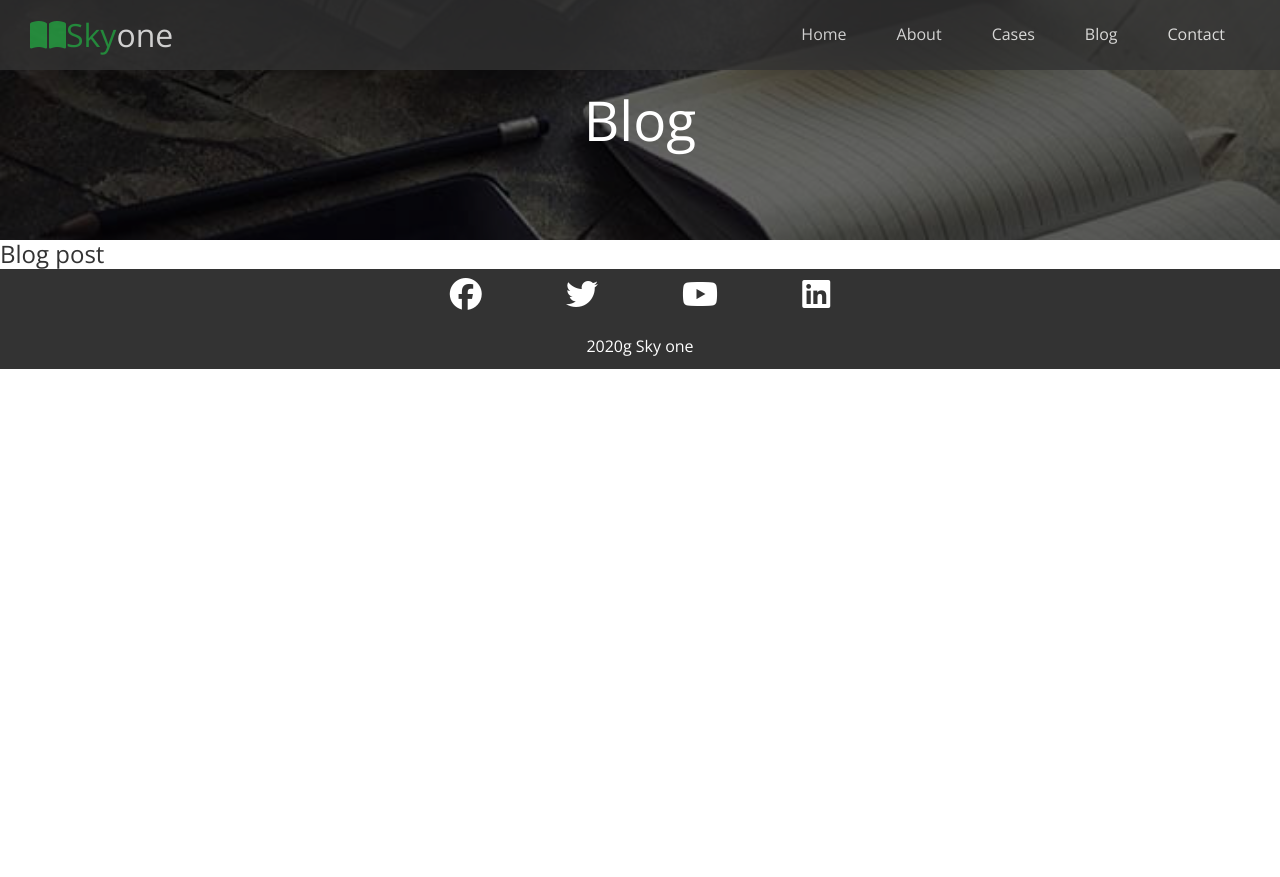
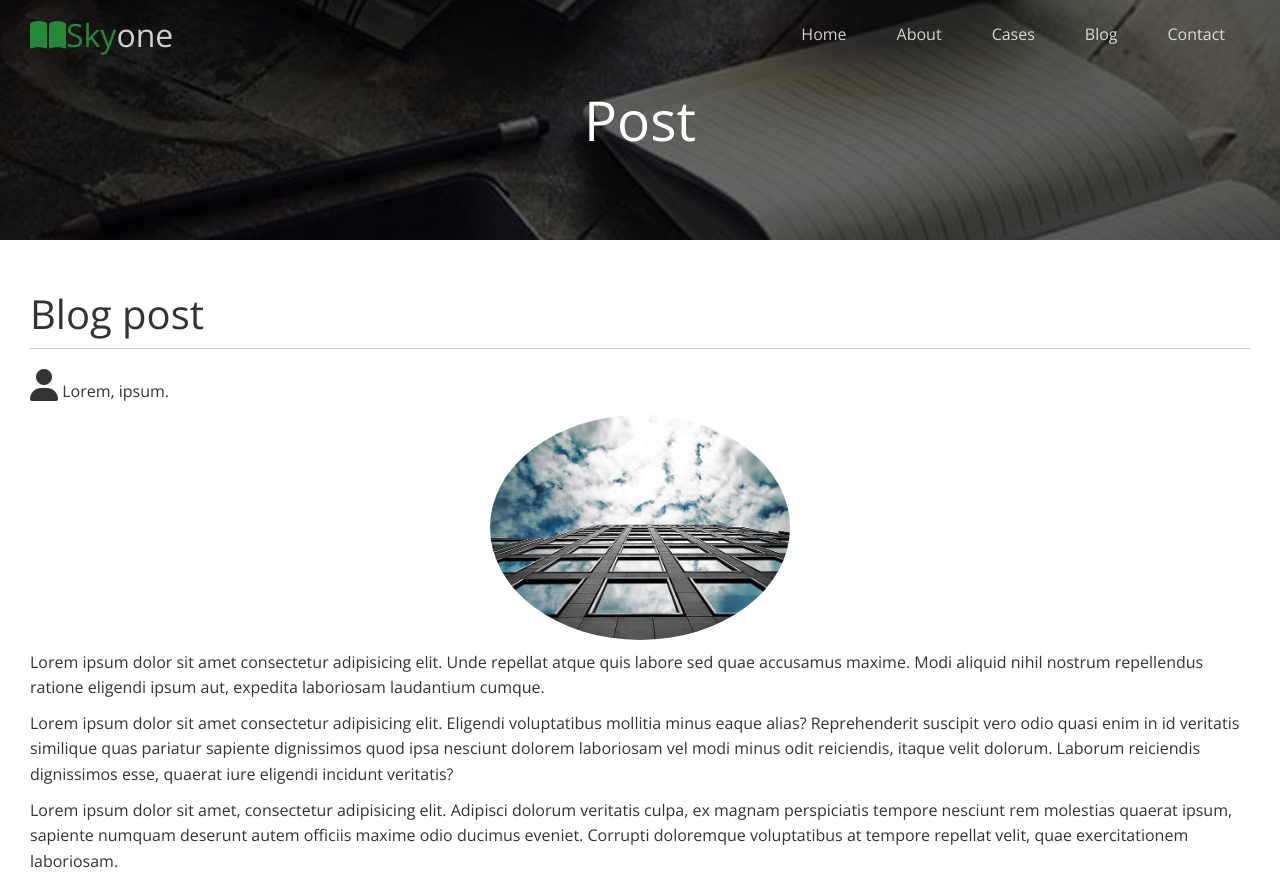
Before and after one commit to alenskupnjak/HtmlSkyOne, a plain HTML site: page post.html in a window 1280 px wide. Shown: the top 877 px of the page. Before the commit the page ends 800 px from the top, so only its background shows below. Drawn offline with nearby package versions, Linux system fonts and the light colour scheme.

Commit message:
005 js efekti

```diff
--- a/css/style.css
+++ b/css/style.css
@@ -49,6 +49,12 @@ img {
   position: fixed;
   top: 0;
   padding: 0 30px;
+  transition: 0.5s;
+}
+
+.navbar.top {
+  background: transparent;
+  /* background: blue; */
 }
 
 .navbar a:hover{
@@ -216,6 +222,28 @@ outline-color:  #28a746 ;
   margin-top: 1rem;
 }
 
+
+/*Posts */
+.post {
+  padding: 50px 30px;
+}
+
+.post h2 {
+  font-size: 40px;
+  margin-bottom: 20px;
+  padding-bottom: 10px;
+  border-bottom: #ccc solid 1px;
+
+}
+
+.post img  {
+  width: 300px;
+  border-radius: 50%;
+  /* Malo za promjenu , bez flexa*/
+  display: block;
+  margin: 0 auto;
+}
+
 /*Footer*/
 .footer{
   display: flex;
--- a/post.html
+++ b/post.html
@@ -26,14 +26,18 @@
       </div>
 
       <div class="content">
-          <h1>Blog</h1>
+          <h1>Post</h1>
       </div>
     </header>
     <main>
       <section class="post">
         <h2>Blog post</h2>
-
-
+        <p class="meta"> <i class="fas fa-user fa-2x"></i> Lorem, ipsum.</p>
+        <img src="img/blog/blog1.jpg" alt="">
+        <p>Lorem ipsum dolor sit amet consectetur adipisicing elit. Unde repellat atque quis labore sed quae accusamus maxime. Modi aliquid nihil nostrum repellendus ratione eligendi ipsum aut, expedita laboriosam laudantium cumque.</p>
+        <p>Lorem ipsum dolor sit amet consectetur adipisicing elit. Eligendi voluptatibus mollitia minus eaque alias? Reprehenderit suscipit vero odio quasi enim in id veritatis similique quas pariatur sapiente dignissimos quod ipsa nesciunt dolorem laboriosam vel modi minus odit reiciendis, itaque velit dolorum. Laborum reiciendis dignissimos esse, quaerat iure eligendi incidunt veritatis?
+        </p>
+        <p>Lorem ipsum dolor sit amet, consectetur adipisicing elit. Adipisci dolorum veritatis culpa, ex magnam perspiciatis tempore nesciunt rem molestias quaerat ipsum, sapiente numquam deserunt autem officiis maxime odio ducimus eveniet. Corrupti doloremque voluptatibus at tempore repellat velit, quae exercitationem laboriosam.</p>
       </section>
     </main>
     <footer class="footer bg-dark">
@@ -45,6 +49,45 @@
       </div>
       <div> 2020g Sky one</div>
     </footer>
+    <script>
+      const navbar = document.getElementById('navbar');
+      let scrolled = false;
+
+      window.onscroll = function () {
+        if (window.pageYOffset > 100) {
+          navbar.classList.remove('top');
+          if (!scrolled) {
+            navbar.style.transform = 'translateY(-70px)';
+          }
+          setTimeout(function () {
+            navbar.style.transform = 'translateY(0)';
+            scrolled = true;
+          }, 1000);
+        } else {
+          navbar.classList.add('top');
+          scrolled = false;
+        }
+      };
+
+
+      // Smooth Scrolling
+      $('#navbar a, .btn').on('click', function (e) {
+        if (this.hash !== '') {
+          e.preventDefault();
+
+          const hash = this.hash;
+
+          $('html, body').animate(
+            {
+              scrollTop: $(hash).offset().top - 100,
+            },
+            800
+          );
+        }
+      });
+    </script>
+
+
 
 </body>
 </html>
```
Also changed, not shown: blog.html (+41 -3 lines), index.html (+43 -6 lines).
